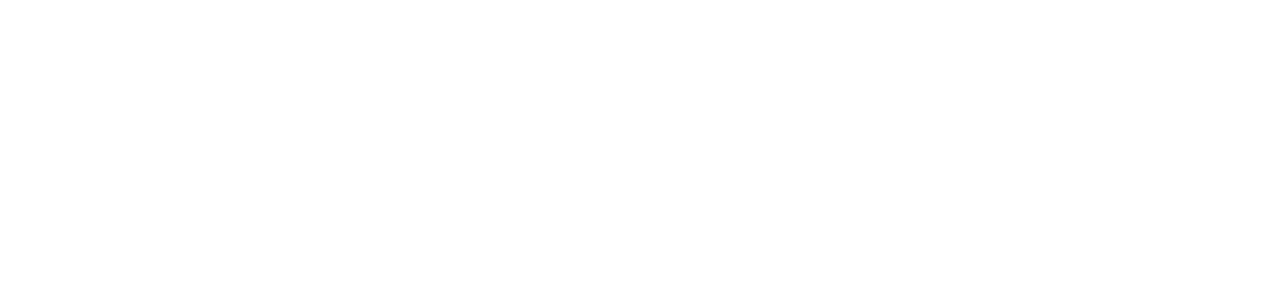
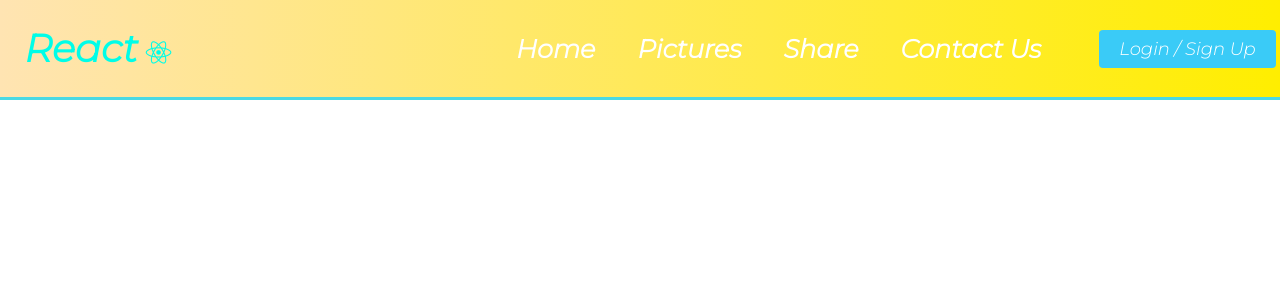
Before and after one commit to yaysee/react-deploy, a React (Create React App) app: page / in a window 1280 px wide. Shown: the top 300 px of the page. Built offline with nearby package versions, Linux system fonts and the light colour scheme; the HTML template or start-up script is replaced by a standard one.

Commit message:
added nav

```diff
--- a/public/index.html
+++ b/public/index.html
@@ -10,6 +10,8 @@
       content="Web site created using create-react-app"
     />
     <link rel="apple-touch-icon" href="%PUBLIC_URL%/logo192.png" />
+    <link rel="stylesheet" href="https://use.fontawesome.com/releases/v5.15.4/css/all.css" integrity="sha384-DyZ88mC6Up2uqS4h/KRgHuoeGwBcD4Ng9SiP4dIRy0EXTlnuz47vAwmeGwVChigm" crossorigin="anonymous">
+    <link href="https://fonts.googleapis.com/css2?family=Montserrat:ital,wght@1,300&display=swap" rel="stylesheet">
     <!--
       manifest.json provides metadata used when your web app is installed on a
       user's mobile device or desktop. See https://developers.google.com/web/fundamentals/web-app-manifest/
--- a/src/App.css
+++ b/src/App.css
@@ -1,38 +1,6 @@
-.App {
-  text-align: center;
+* {
+  box-sizing: border-box;
+  margin: 0;
+  padding: 0;
+  font-family: 'Montserrat', sans-serif;
 }
-
-.App-logo {
-  height: 40vmin;
-  pointer-events: none;
-}
-
-@media (prefers-reduced-motion: no-preference) {
-  .App-logo {
-    animation: App-logo-spin infinite 20s linear;
-  }
-}
-
-.App-header {
-  background-color: #282c34;
-  min-height: 100vh;
-  display: flex;
-  flex-direction: column;
-  align-items: center;
-  justify-content: center;
-  font-size: calc(10px + 2vmin);
-  color: white;
-}
-
-.App-link {
-  color: #61dafb;
-}
-
-@keyframes App-logo-spin {
-  from {
-    transform: rotate(0deg);
-  }
-  to {
-    transform: rotate(360deg);
-  }
-}
--- a/src/App.js
+++ b/src/App.js
@@ -1,10 +1,11 @@
 import React from 'react';
+import Navbar from './components/Navbar/Navbar';
 import './App.css';
 
 function App() {
   return (
     <div className="App">
-
+      <Navbar/>
     </div>
   );
 }
--- a/src/components/Button.css
+++ b/src/components/Button.css
@@ -0,0 +1,45 @@
+:root {
+    --primary: #3acbf7;
+}
+
+.btn {
+    padding: 8px 20px;
+    border-radius: 4px;
+    border: none;
+    cursor: pointer;
+}
+
+.btn:hover {
+    padding: 8px 20px;
+    transition: all 0.3 ease-out;
+    background: #fff;
+    color: blue;
+    transition: 250ms;
+}
+
+.btn--primary {
+    background-color: var(--primary);
+}
+
+.btn--outline {
+    background-color: transparent;
+    color: #fff;
+    padding: 8px 20px;
+    border-radius: 4px;
+    border: 1px solid var(--primary);
+    transition: all 0.3s ease-out;
+}
+
+.btn--medium {
+    padding: 8px 20px;
+    border-radius: 4px;
+    font-size: 18px;
+    color: #fff;
+}
+
+.btn--large {
+    padding: 12px 20px;
+    border-radius: 4px;
+    font-size: 20px;
+    color: #fff;
+}
--- a/src/components/Button.js
+++ b/src/components/Button.js
@@ -0,0 +1,32 @@
+import React from 'react'
+import './Button.css'
+
+const STYLES = [
+    'btn--primary',
+    'btn--outline'
+]
+
+const SIZES = [
+    'btn--medium',
+    'btn--large'
+]
+
+export const Button = ({
+    children,
+    type,
+    onClick,
+    buttonStyle,
+    buttonSize
+}) => {
+
+    const checkButtonStyle = STYLES.includes(buttonStyle) ? buttonStyle :STYLES[0]
+
+    const checkButtonSize = SIZES.includes(buttonSize) ? buttonSize : SIZES[0]
+
+    return (
+        <button className={`btn ${checkButtonStyle} ${checkButtonSize}`} onClick={onClick}
+        type={type}>
+            {children}
+        </button>
+    )
+}
--- a/src/components/Navbar/MenuItems.js
+++ b/src/components/Navbar/MenuItems.js
@@ -0,0 +1,32 @@
+export const MenuItems = [
+    {
+        title: 'Home',
+        url:'#',
+        cName: 'nav-links',
+
+    },
+    {
+        title: 'Pictures',
+        url:'#',
+        cName: 'nav-links',
+
+    },
+    {
+        title: 'Share',
+        url:'#',
+        cName: 'nav-links',
+
+    },
+    {
+        title: 'Contact Us',
+        url:'#',
+        cName: 'nav-links',
+
+    },
+    {
+        title: 'Home',
+        url:'#',
+        cName: 'nav-links-mobile',
+
+    },
+]
--- a/src/components/Navbar/Navbar.css
+++ b/src/components/Navbar/Navbar.css
@@ -0,0 +1,141 @@
+.NavbarItems {
+    background: linear-gradient(90deg, rgba(255, 169, 10, 0.315) 0%, rgb(255, 238, 0) 100%);
+    height: 100px;
+    display: flex;
+    justify-content: center;
+    align-items: center;
+    font-size: 1.6rem;
+    font-weight: bold;
+    border-bottom: 3px solid #4ad9e4;
+
+}
+
+.navbar-logo {
+    color:rgb(0, 253, 232);
+    justify-self: start;
+    margin-left: 20px;
+    cursor: pointer;
+}
+
+.fa-react {
+    margin-left: 0.5rem;
+    font-size: 1.6rem;
+}
+
+.nav-menu {
+    display: grid;
+    grid-template-columns: repeat(5, auto);
+    grid-gap: 10px;
+    list-style: none;
+    text-align: center;
+    width: 70vw;
+    justify-content: end;
+    margin-right: 2rem;
+}
+
+.nav-links {
+    color: white;
+    text-decoration: none;
+    padding: 0.5rem 1rem;
+}
+
+.nav-links:hover {
+    background-color: rgb(0, 253, 232);
+    border-radius: 4px;
+    transition: all 0.2s ease-out;
+}
+
+fa-bars {
+    color: #fff;
+}
+
+.nav-links-mobile  {
+    display: none;
+}
+
+.menu-icon {
+    display: none;
+}
+
+@media screen and (max-width: 960px) {
+    .NavbarItems {
+        position: relative;
+    }
+
+    .nav-menu {
+        display: flex;
+        flex-direction: column;
+        width: 100%;
+        height: 500px;
+        position: absolute;
+        top: 100px;
+        left: -100%;
+        opacity: 1;
+        transition: all 0.5s ease;
+    }
+
+    .nav-menu.active {
+        background: rgb(0, 253, 232) ;
+        left: 0;
+        opacity: 1;
+        transition: all 0.5s ease;
+        z-index: 1;
+        padding-top: 600px;
+
+    }
+
+    .nav-links {
+        text-align: center;
+        padding: 2rem;
+        width: 100%;
+        display: table;
+    }
+
+    .nav-links:hover {
+        background-color: rgb(255, 238, 0);
+        border-radius: 0;
+
+    }
+
+    .navbar-logo {
+        position: absolute;
+        top: 0;
+        left: 0;
+        transform: translate(25%, 50%);
+    }
+    .menu-icon {
+        display: block;
+        position: absolute;
+        top: 0;
+        right: 0;
+        transform: translate(-100%, 60%);
+        font-size: 1.8rem;
+        cursor: pointer;
+    }
+    .fa-times {
+        color: #fff;
+        font-size: 2rem;
+    }
+    .nav-links-mobile {
+        display: block;
+        text-align: center;
+        padding: 1.5rem;
+        margin: 2rem auto;
+        border-radius: 4px;
+        width: 80%;
+        background: #4ad9e4;
+        text-decoration: none;
+        color: #fff;
+        font-size: 1.5rem;
+    }
+
+    .nav-links-mobile:hover {
+        background: #fff;
+        color: #6668f4;
+        transition: 250ms;
+    }
+
+    Button {
+        display: none;
+    }
+}
--- a/src/components/Navbar/Navbar.js
+++ b/src/components/Navbar/Navbar.js
@@ -1,10 +1,38 @@
 import React, { Component } from 'react';
+import { MenuItems } from "./MenuItems";
+import { Button } from "../Button"
+import './Navbar.css'
 
 class Navbar extends Component {
+    state = { clicked: false }
+
+    handleClick = () => {
+        this.setState({clicked: !this.state.clicked })
+    }
+
     render() {
         return(
-            <nav className="NavbarItems">  </nav>
+            <nav className="NavbarItems">
+                <h1 className="navbar-logo">React<i className="fab fa-react"></i></h1>
+                <div className="menu-icon" onClick={this.handleClick}>
+                    <i className={this.state.clicked ? 'fas fa-times' : 'fas fa-bars'}></i>
+                </div>
+                <ul className={this.state.clicked ? 'nav-menu active' : 'nav-menu'}>
+                    {MenuItems.map((item, index) => {
+                        return (
+                            <li key={index}>
+                                <a className={item.cName} href={item.url}>
+                                {item.title}
+                                </a>
+                            </li>
+                        )
+                    })}
+                </ul>
+                <Button>Login / Sign Up</Button>
+             </nav>
         )
     }
 
 }
+
+export default Navbar
```
